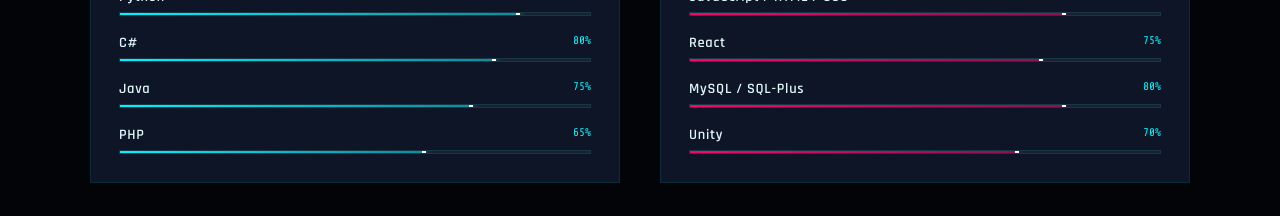
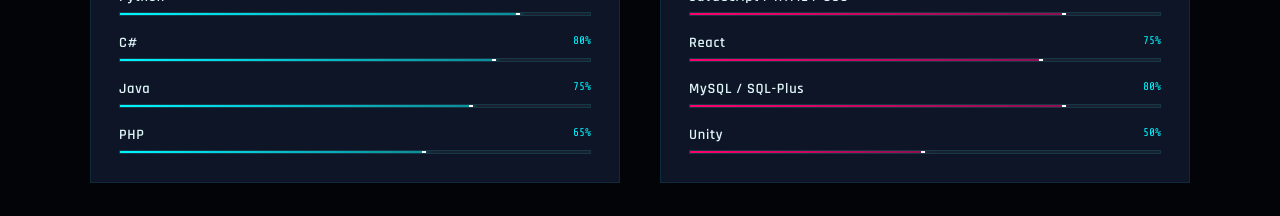
Before and after one commit to CongHuyVHS/portfolio, an Angular app: page / in a window 1280 px wide. Shown: the part 3040-3256 px from the top of the page. Built offline with nearby package versions, Linux system fonts and the light colour scheme.

Commit message:
fix build config

```diff
--- a/angular.json
+++ b/angular.json
@@ -62,11 +62,13 @@
               "extractLicenses": false,
               "sourceMap": true
             }
-          },
-          "defaultConfiguration": "production"
+          }
         },
         "serve": {
           "builder": "@angular-devkit/build-angular:dev-server",
+          "options": {
+            "buildTarget": "portfolioApp:build"
+          },
           "configurations": {
             "production": {
               "buildTarget": "portfolioApp:build:production"
@@ -74,11 +76,13 @@
             "development": {
               "buildTarget": "portfolioApp:build:development"
             }
-          },
-          "defaultConfiguration": "development"
+          }
         },
         "extract-i18n": {
-          "builder": "@angular-devkit/build-angular:extract-i18n"
+          "builder": "@angular-devkit/build-angular:extract-i18n",
+          "options": {
+            "buildTarget": "portfolioApp:build"
+          }
         },
         "test": {
           "builder": "@angular-devkit/build-angular:karma",
--- a/package.json
+++ b/package.json
@@ -27,8 +27,8 @@
     "zone.js": "~0.15.0"
   },
   "devDependencies": {
-    "@angular-devkit/build-angular": "^19.2.19",
-    "@angular/cli": "^19.2.19",
+    "@angular-devkit/build-angular": "^19.2.22",
+    "@angular/cli": "^19.2.22",
     "@angular/compiler-cli": "^19.2.0",
     "@types/express": "^4.17.17",
     "@types/jasmine": "~5.1.0",
--- a/src/app/components/skills/skills.component.html
+++ b/src/app/components/skills/skills.component.html
@@ -74,9 +74,9 @@
           <div class="skill-bar">
             <div class="bar-meta">
               <span class="bar-name">Unity</span>
-              <span class="bar-pct">70%</span>
+              <span class="bar-pct">50%</span>
             </div>
-            <div class="bar-track"><div class="bar-fill pink" style="width: 70%"></div></div>
+            <div class="bar-track"><div class="bar-fill pink" style="width: 50%"></div></div>
           </div>
         </div>
       </div>
--- a/src/server.ts
+++ b/src/server.ts
@@ -7,7 +7,11 @@
 import express from 'express';
 import { dirname, resolve } from 'node:path';
 import { fileURLToPath } from 'node:url';
+import { CommonEngine } from '@angular/ssr/node';
+import { render } from '@netlify/angular-runtime/common-engine.mjs';
 
+export const handler = (event: any, context: any) =>
+  render({ event, context, bootstrap: CommonEngine });
 const serverDistFolder = dirname(fileURLToPath(import.meta.url));
 const browserDistFolder = resolve(serverDistFolder, '../browser');
 
```
Also changed, not shown: 1 other file (tests, documents, lock files or other folders).
